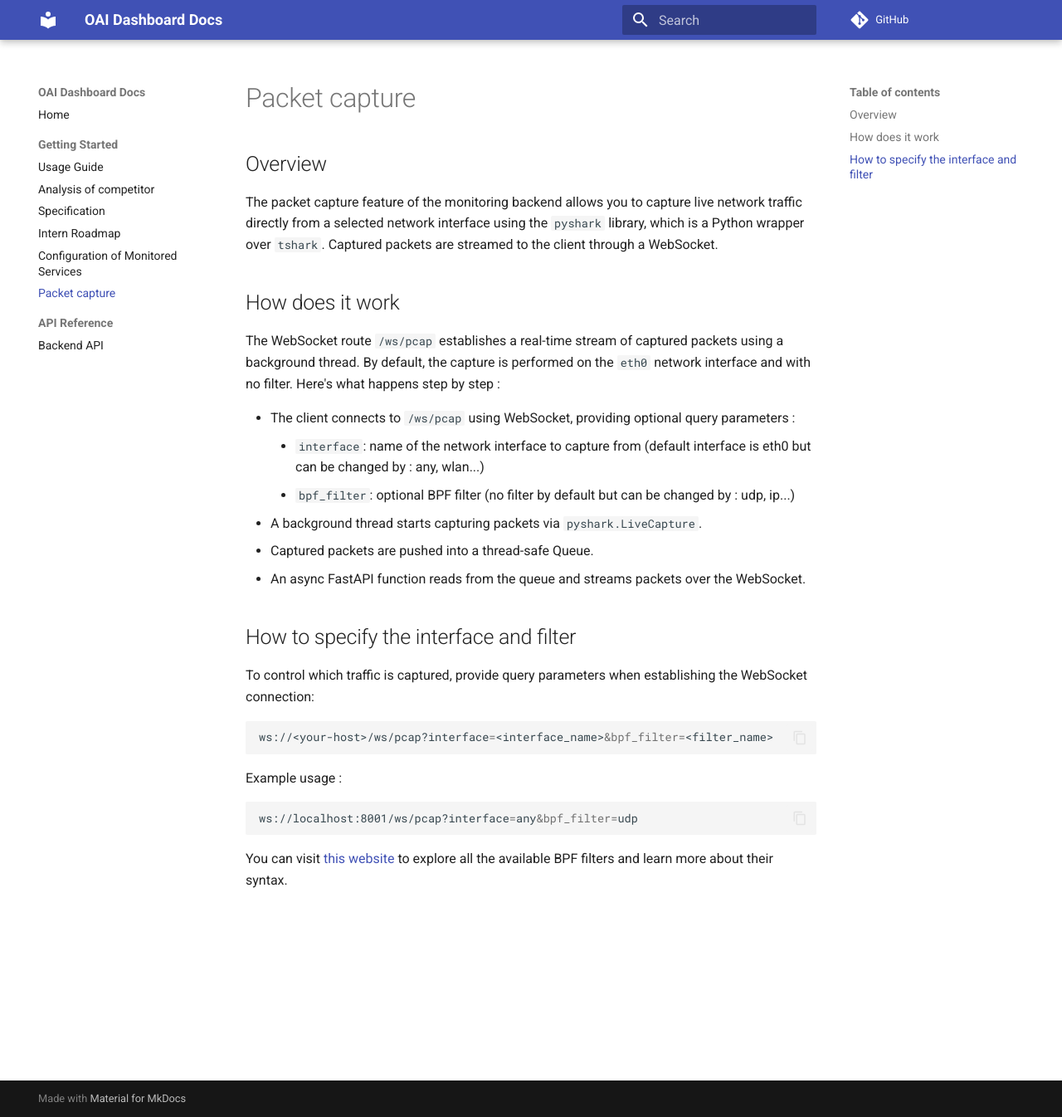
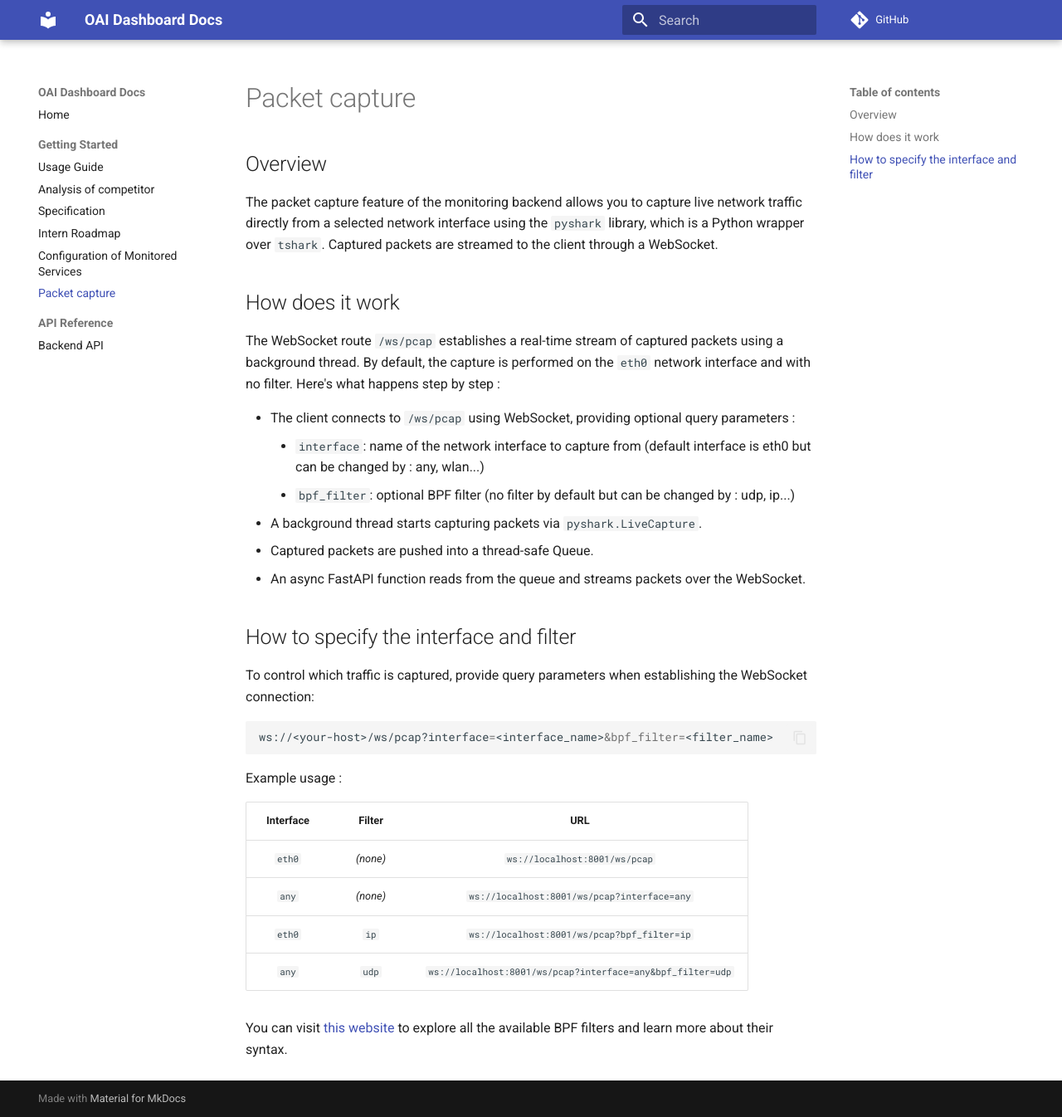
Before and after one commit to LRT-LIGM/OpenAirInterface-Dashboard, an MkDocs documentation site: the page built from docs/packet_capture_features.md, in a window 1280 px wide and 1346 px high. Shown: the whole window at 83% size. Built offline with MkDocs 1.6.1 and Material for MkDocs 9.7.7, drawn with Linux system fonts in a browser that asks for light colours; comment, search, counter and statistics services are not loaded.

Commit message:
Upgrade the markdown packet_capture_features.md with a table

````diff
--- a/docs/packet_capture_features.md
+++ b/docs/packet_capture_features.md
@@ -27,7 +27,12 @@ ws://<your-host>/ws/pcap?interface=<interface_name>&bpf_filter=<filter_name>
 
 Example usage :
 
-```bash
-ws://localhost:8001/ws/pcap?interface=any&bpf_filter=udp
-```
+|  Interface  |   Filter   |                             URL                             |
+|:-----------:|:----------:|:-----------------------------------------------------------:|
+|   `eth0`    |  *(none)*  |                `ws://localhost:8001/ws/pcap`                |
+|    `any`    |  *(none)*  |         `ws://localhost:8001/ws/pcap?interface=any`         |
+|   `eth0`    |    `ip`    |         `ws://localhost:8001/ws/pcap?bpf_filter=ip`         |
+|    `any`    |   `udp`    | `ws://localhost:8001/ws/pcap?interface=any&bpf_filter=udp`  |
+
+
 You can visit [this website](https://www.tcpdump.org/manpages/pcap-filter.7.html) to explore all the available BPF filters and learn more about their syntax.
````
